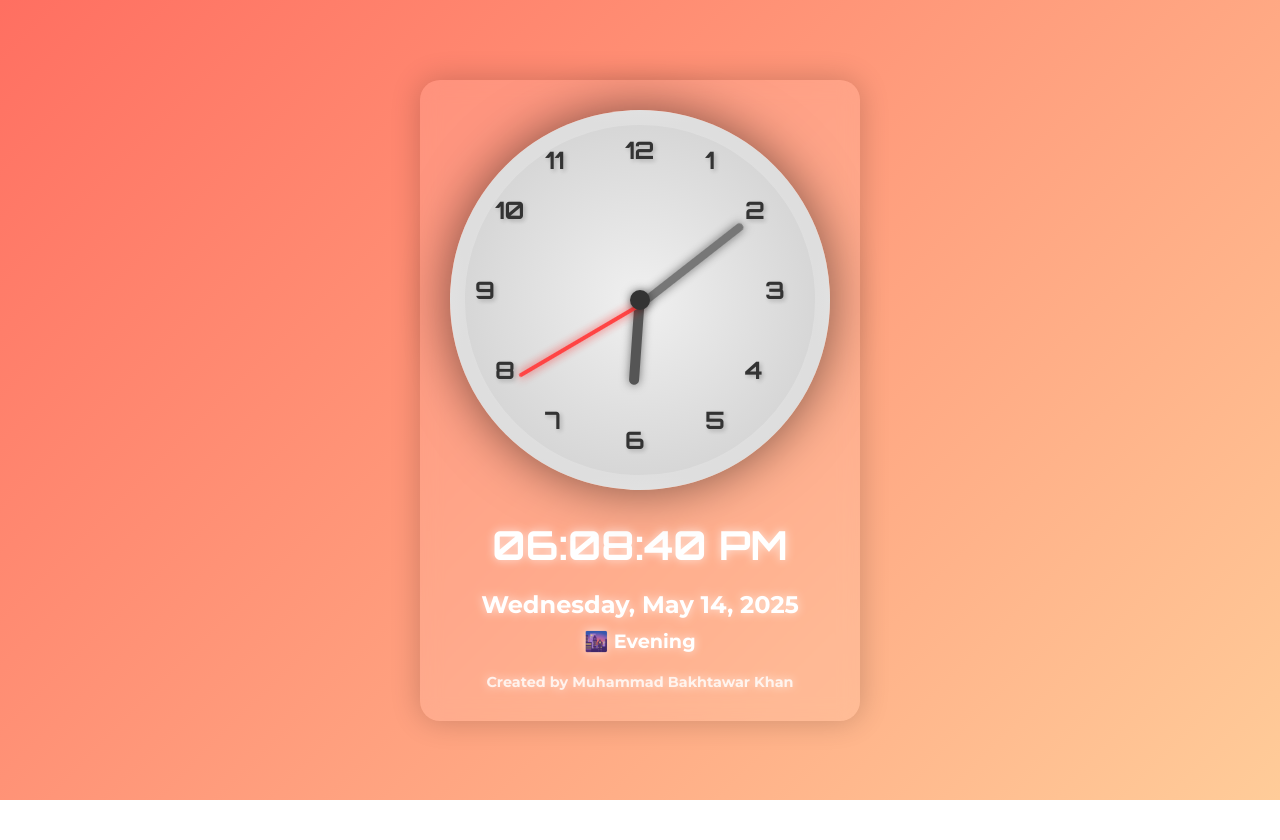
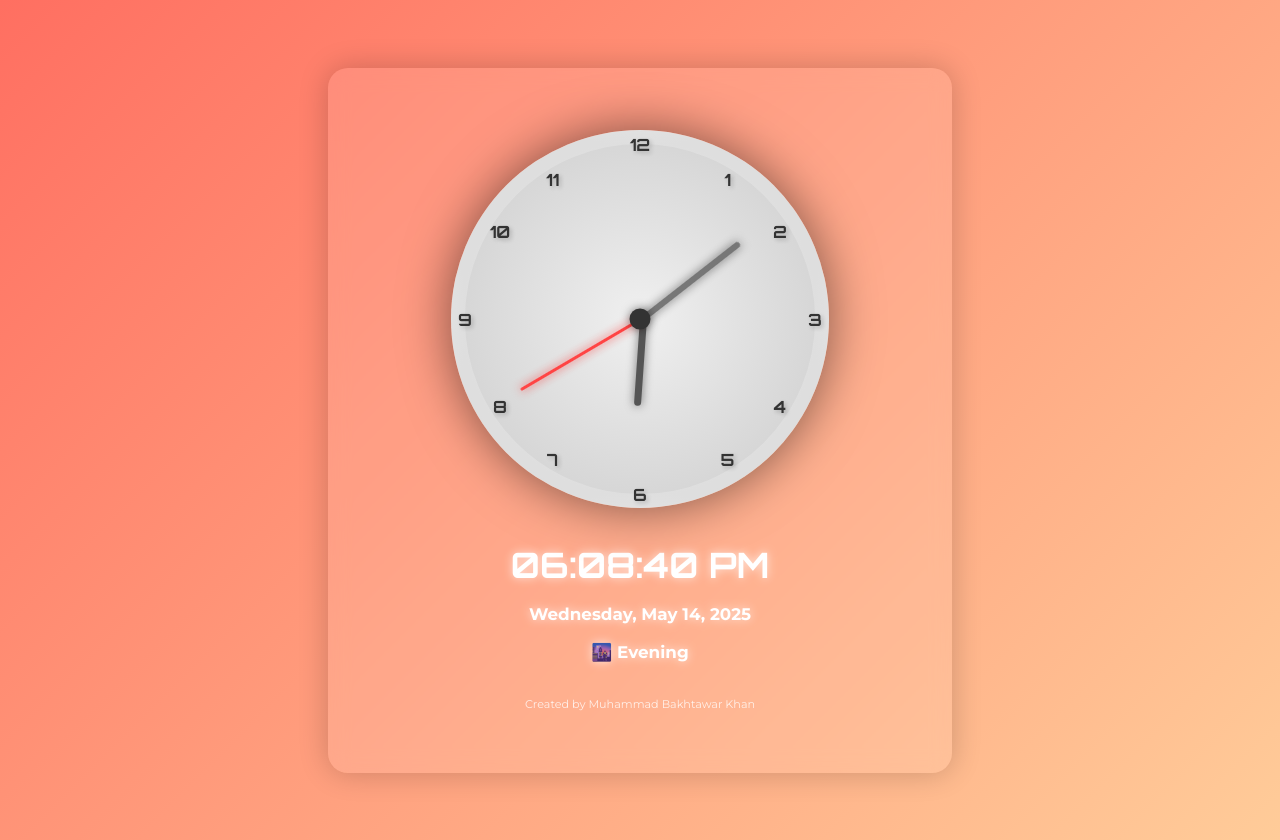
Before and after one commit to 03200276941/create-clock, a plain HTML site: page index.html in a window 1280 px wide. Before the commit the page ends 800 px from the top, so only its background shows below. Drawn offline with Linux system fonts and the light colour scheme.

Commit message:
Add files via upload

```diff
--- a/index.html
+++ b/index.html
@@ -3,18 +3,25 @@
 <head>
   <meta charset="UTF-8">
   <meta name="viewport" content="width=device-width, initial-scale=1.0">
-  <title>Modern Analog Watch</title>
 <style>
   /* Google Fonts */
   @import url('https://fonts.googleapis.com/css2?family=Orbitron:wght@400;700&display=swap');
   @import url('https://fonts.googleapis.com/css2?family=Montserrat:wght@400;700&display=swap');
 
+  :root {
+    /* Responsive base sizes */
+    --clock-size: min(80vw, 350px); /* Scales down on small screens */
+    --hand-thickness: calc(var(--clock-size) * 0.02);
+    --font-scale: calc(var(--clock-size) / 25);
+  }
+
   body {
     display: flex;
     justify-content: center;
     align-items: center;
-      height: 100vh;
+    min-height: 100vh; /* Full viewport height */
     margin: 0;
+    padding: 20px; /* Prevents edge touching */
     font-family: 'Montserrat', sans-serif;
     color: #fff;
     background: linear-gradient(135deg, #4facfe, #00f2fe);
@@ -24,17 +31,19 @@
   .container {
     text-align: center;
     background: rgba(255, 255, 255, 0.1);
-      padding: 30px;
+    padding: 5%;
     border-radius: 20px;
     backdrop-filter: blur(10px);
     box-shadow: 0 0 30px rgba(0, 0, 0, 0.2);
+    width: 90%;
+    max-width: 500px; /* Limits width on tablets */
   }
 
   .clock {
     position: relative;
-      width: 350px;
-      height: 350px;
-      border: 15px solid rgba(255, 255, 255, 0.2);
+    width: var(--clock-size);
+    height: var(--clock-size);
+    border: calc(var(--clock-size) * 0.04) solid rgba(255, 255, 255, 0.2);
     border-radius: 50%;
     background: radial-gradient(circle, #f0f0f0, #ccc);
     box-shadow: 0 0 50px rgba(0, 0, 0, 0.5);
@@ -47,89 +56,84 @@
     transform-origin: bottom center;
     border-radius: 5px;
     transition: transform 0.5s cubic-bezier(0.4, 2.3, 0.6, 1);
+    left: 50%;
   }
 
   .hour-hand {
-      width: 10px;
-      height: 90px;
-      top: 80px;
-      left: 170px;
+    width: var(--hand-thickness);
+    height: calc(var(--clock-size) * 0.25);
+    top: calc(50% - (var(--clock-size) * 0.25));
+    transform: translateX(-50%);
     background: #555;
     box-shadow: 0 0 10px rgba(0, 0, 0, 0.5);
   }
 
   .minute-hand {
-      width: 8px;
-      height: 130px;
-      top: 50px;
-      left: 171px;
+    width: calc(var(--hand-thickness) * 0.8);
+    height: calc(var(--clock-size) * 0.35);
+    top: calc(50% - (var(--clock-size) * 0.35));
+    transform: translateX(-50%);
     background: #777;
     box-shadow: 0 0 10px rgba(0, 0, 0, 0.5);
   }
 
   .second-hand {
-      width: 4px;
-      height: 140px;
-      top: 40px;
-      left: 173px;
+    width: calc(var(--hand-thickness) * 0.4);
+    height: calc(var(--clock-size) * 0.4);
+    top: calc(50% - (var(--clock-size) * 0.4));
+    transform: translateX(-50%);
     background: #ff4444;
     box-shadow: 0 0 10px rgba(255, 0, 0, 0.7);
   }
 
   .center-circle {
     position: absolute;
-      width: 20px;
-      height: 20px;
+    width: calc(var(--clock-size) * 0.06);
+    height: calc(var(--clock-size) * 0.06);
     background: #333;
     border-radius: 50%;
-      top: 165px;
-      left: 165px;
+    top: 50%;
+    left: 50%;
+    transform: translate(-50%, -50%);
     box-shadow: 0 0 10px rgba(0, 0, 0, 0.5);
   }
 
   .number {
     position: absolute;
-      font-size: 24px;
+    font-size: calc(var(--font-scale) * 1.2);
     font-weight: bold;
     color: #333;
     font-family: 'Orbitron', sans-serif;
     text-shadow: 2px 2px 4px rgba(0, 0, 0, 0.2);
+    transform: translate(-50%, -50%);
   }
 
-    .number1 { top: 20px; left: 240px; }
-    .number2 { top: 70px; left: 280px; }
-    .number3 { top: 150px; left: 300px; }
-    .number4 { top: 230px; left: 280px; }
-    .number5 { top: 280px; left: 240px; }
-    .number6 { top: 300px; left: 160px; }
-    .number7 { top: 280px; left: 80px; }
-    .number8 { top: 230px; left: 30px; }
-    .number9 { top: 150px; left: 10px; }
-    .number10 { top: 70px; left: 30px; }
-    .number11 { top: 20px; left: 80px; }
-    .number12 { top: 10px; left: 160px; }
+  /* Clock numbers positioning (responsive trigonometry) */
+  .number1 { top: 10%; left: 75%; }
+  .number2 { top: 25%; left: 90%; }
+  .number3 { top: 50%; left: 100%; transform: translate(-50%, -50%); }
+  .number4 { top: 75%; left: 90%; }
+  .number5 { top: 90%; left: 75%; }
+  .number6 { top: 100%; left: 50%; transform: translate(-50%, -50%); }
+  .number7 { top: 90%; left: 25%; }
+  .number8 { top: 75%; left: 10%; }
+  .number9 { top: 50%; left: 0%; transform: translate(-50%, -50%); }
+  .number10 { top: 25%; left: 10%; }
+  .number11 { top: 10%; left: 25%; }
+  .number12 { top: 0%; left: 50%; transform: translate(-50%, -50%); }
 
   .digital-clock {
-      margin-top: 30px;
-      font-size: 2.5em;
+    margin-top: calc(var(--clock-size) * 0.1);
+    font-size: calc(var(--font-scale) * 2.5);
     font-weight: bold;
     color: #fff;
     text-shadow: 0 0 10px rgba(255, 255, 255, 0.7);
     font-family: 'Orbitron', sans-serif;
   }
 
-    .date-display {
-      margin-top: 20px;
-      font-size: 1.5em;
-      font-weight: bold;
-      color: #fff;
-      text-shadow: 0 0 10px rgba(255, 255, 255, 0.7);
-      font-family: 'Montserrat', sans-serif;
-    }
-
-    .weather-display {
-      margin-top: 10px;
-      font-size: 1.2em;
+  .date-display, .weather-display {
+    margin-top: calc(var(--clock-size) * 0.05);
+    font-size: calc(var(--font-scale) * 1.2);
     font-weight: bold;
     color: #fff;
     text-shadow: 0 0 10px rgba(255, 255, 255, 0.7);
@@ -137,12 +141,25 @@
   }
 
   .credit {
-      margin-top: 20px;
-      font-size: 0.9em;
-      font-weight: bold;
-      color: rgba(255, 255, 255, 0.8);
-      font-family: 'Montserrat', sans-serif;
-      text-shadow: 0 0 10px rgba(255, 255, 255, 0.7);
+    margin-top: calc(var(--clock-size) * 0.1);
+    font-size: calc(var(--font-scale) * 0.8);
+    opacity: 0.8;
+  }
+
+  /* Mobile-specific adjustments */
+  @media (max-width: 600px) {
+    :root {
+      --clock-size: 70vw; /* Larger relative size on small screens */
+    }
+    .number {
+      font-size: calc(var(--font-scale) * 1); /* Slightly smaller numbers */
+    }
+  }
+
+  @media (max-width: 400px) {
+    .digital-clock {
+      font-size: calc(var(--font-scale) * 2); /* Smaller digital clock */
+    }
   }
 </style>
 </head>
```
Lines whose indentation alone changed are shown as unchanged.
